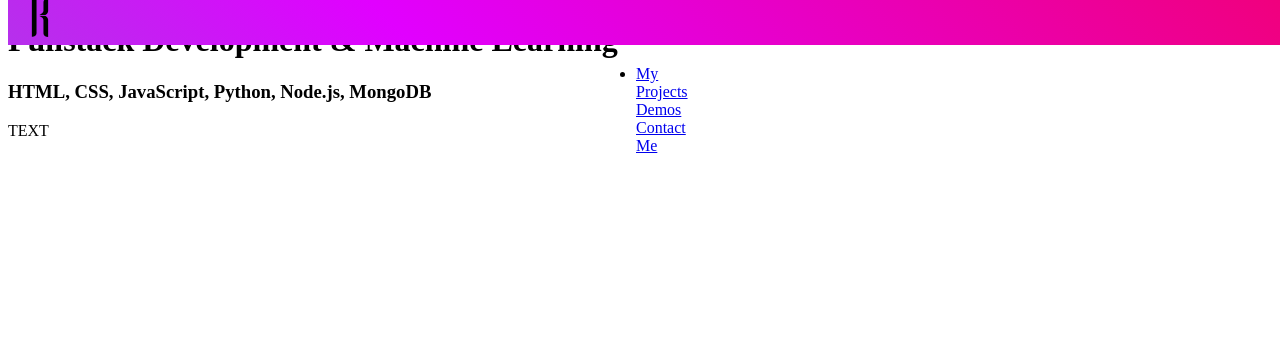
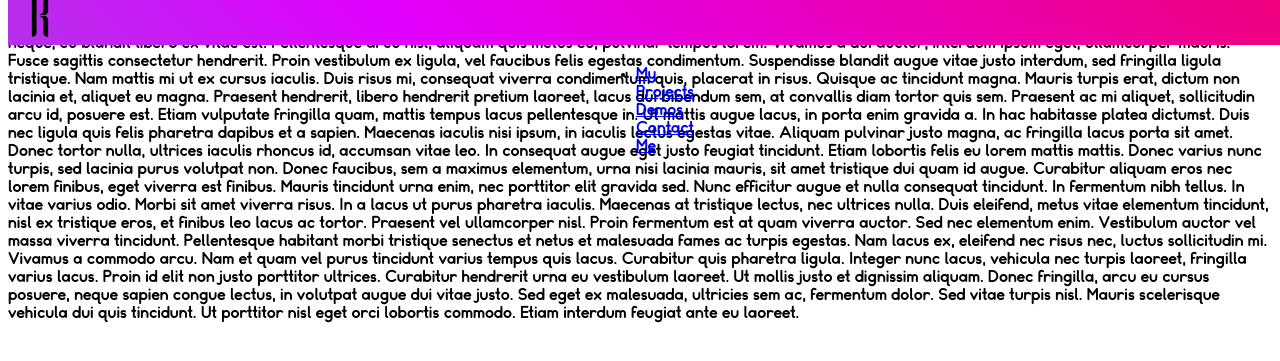
Before and after one commit to K-Ouimette/aboutMe, a plain HTML site: page index.html in a window 1280 px wide. Shown: the part 27-388 px from the top of the page. Drawn offline with Linux system fonts and the light colour scheme.

Commit message:
No idea what i was doing

```diff
--- a/index.html
+++ b/index.html
@@ -1,10 +1,9 @@
 <!DOCTYPE html>
 <html>
   <head>
-    <link rel="stylesheet" href="style.css" />
+    <link rel="stylesheet" href="style.css">
     <script defer src="app.js"></script>
   </head>
-  <body class="dark">
     <nav class="navBar">
       <a href="index.html"
         ><img
@@ -21,10 +20,20 @@
       </ul>
     </nav>
     <header>
-      <img src="mainLogo.png" class="logo" />
-      <h1>Fullstack Development & Machine Learning</h1>
-      <h3>HTML, CSS, JavaScript, Python, Node.js, MongoDB</h3>
-      <p>TEXT</p>
     </header>
+    <main>
+
+Lorem ipsum dolor sit amet, consectetur adipiscing elit. Vivamus dapibus facilisis tellus ac interdum. Praesent sollicitudin iaculis justo, et bibendum ante congue vel. Aliquam pretium, neque ut pharetra consequat, lectus orci dignissim neque, non mattis nulla sem a sem. Donec vehicula ipsum a justo euismod, eu efficitur neque consequat. Nulla rhoncus ut lorem eu rhoncus. Sed porttitor libero non sollicitudin laoreet. Praesent ornare dictum tincidunt. Nam malesuada, diam eu fringilla tincidunt, magna sapien vulputate neque, eu blandit libero ex vitae est. Pellentesque arcu nisl, aliquam quis metus eu, pulvinar tempus lorem.
+
+Vivamus a dui auctor, interdum ipsum eget, ullamcorper mauris. Fusce sagittis consectetur hendrerit. Proin vestibulum ex ligula, vel faucibus felis egestas condimentum. Suspendisse blandit augue vitae justo interdum, sed fringilla ligula tristique. Nam mattis mi ut ex cursus iaculis. Duis risus mi, consequat viverra condimentum quis, placerat in risus. Quisque ac tincidunt magna. Mauris turpis erat, dictum non lacinia et, aliquet eu magna. Praesent hendrerit, libero hendrerit pretium laoreet, lacus dui bibendum sem, at convallis diam tortor quis sem. Praesent ac mi aliquet, sollicitudin arcu id, posuere est. Etiam vulputate fringilla quam, mattis tempus lacus pellentesque in.
+
+Ut mattis augue lacus, in porta enim gravida a. In hac habitasse platea dictumst. Duis nec ligula quis felis pharetra dapibus et a sapien. Maecenas iaculis nisi ipsum, in iaculis lectus egestas vitae. Aliquam pulvinar justo magna, ac fringilla lacus porta sit amet. Donec tortor nulla, ultrices iaculis rhoncus id, accumsan vitae leo. In consequat augue eget justo feugiat tincidunt. Etiam lobortis felis eu lorem mattis mattis. Donec varius nunc turpis, sed lacinia purus volutpat non. Donec faucibus, sem a maximus elementum, urna nisi lacinia mauris, sit amet tristique dui quam id augue. Curabitur aliquam eros nec lorem finibus, eget viverra est finibus. Mauris tincidunt urna enim, nec porttitor elit gravida sed. Nunc efficitur augue et nulla consequat tincidunt. In fermentum nibh tellus.
+
+In vitae varius odio. Morbi sit amet viverra risus. In a lacus ut purus pharetra iaculis. Maecenas at tristique lectus, nec ultrices nulla. Duis eleifend, metus vitae elementum tincidunt, nisl ex tristique eros, et finibus leo lacus ac tortor. Praesent vel ullamcorper nisl. Proin fermentum est at quam viverra auctor. Sed nec elementum enim.
+
+Vestibulum auctor vel massa viverra tincidunt. Pellentesque habitant morbi tristique senectus et netus et malesuada fames ac turpis egestas. Nam lacus ex, eleifend nec risus nec, luctus sollicitudin mi. Vivamus a commodo arcu. Nam et quam vel purus tincidunt varius tempus quis lacus. Curabitur quis pharetra ligula. Integer nunc lacus, vehicula nec turpis laoreet, fringilla varius lacus. Proin id elit non justo porttitor ultrices. Curabitur hendrerit urna eu vestibulum laoreet. Ut mollis justo et dignissim aliquam. Donec fringilla, arcu eu cursus posuere, neque sapien congue lectus, in volutpat augue dui vitae justo. Sed eget ex malesuada, ultricies sem ac, fermentum dolor. Sed vitae turpis nisl. Mauris scelerisque vehicula dui quis tincidunt. Ut porttitor nisl eget orci lobortis commodo. Etiam interdum feugiat ante eu laoreet.
+
+
+    </main>
   </body>
 </html>
--- a/style.css
+++ b/style.css
@@ -1,3 +1,21 @@
+@font-face {
+  font-family: 'somaticrounded';
+  src: url('files/font/somatic-rounded-webfont.woff2') format('woff2'),
+       url('files/font/somatic-rounded-webfont.woff') format('woff');
+  font-weight: normal;
+  font-style: normal;
+}
+
+:root {
+  font-size: 16px;
+  font-family: somaticrounded;
+  --text-primary: #b6b6b6;
+  --text-secondary: #ececec;
+  --bg-primary: #23232e;
+  --bg-secondary: #141418;
+
+}
+
 .navBar {
     width: 100vw;
     height: 64px;
@@ -38,19 +56,19 @@
     height: 64px;
   }
 
-  .body {
-    margin: 0;
-    padding: 0;
-    font-family: 'Monterrat', sans-serif;
-  }
-
   .ul {
     list-style-type: none;
     margin: 0;
     padding: 0;
   }
 
-  .a {
-    color: currentColor;
-    text-decoration: none;
+  .body {
+    color: whitesmoke;
+    background-color: #23232e;
+    margin: 0;
+    padding: 0;
   }
+
+  .main {
+    padding: 1rem;
+  }
```
Also changed, not shown: files/font/somatic-rounded-webfont.woff (added), files/font/somatic-rounded-webfont.woff2 (added), 1 other file.
